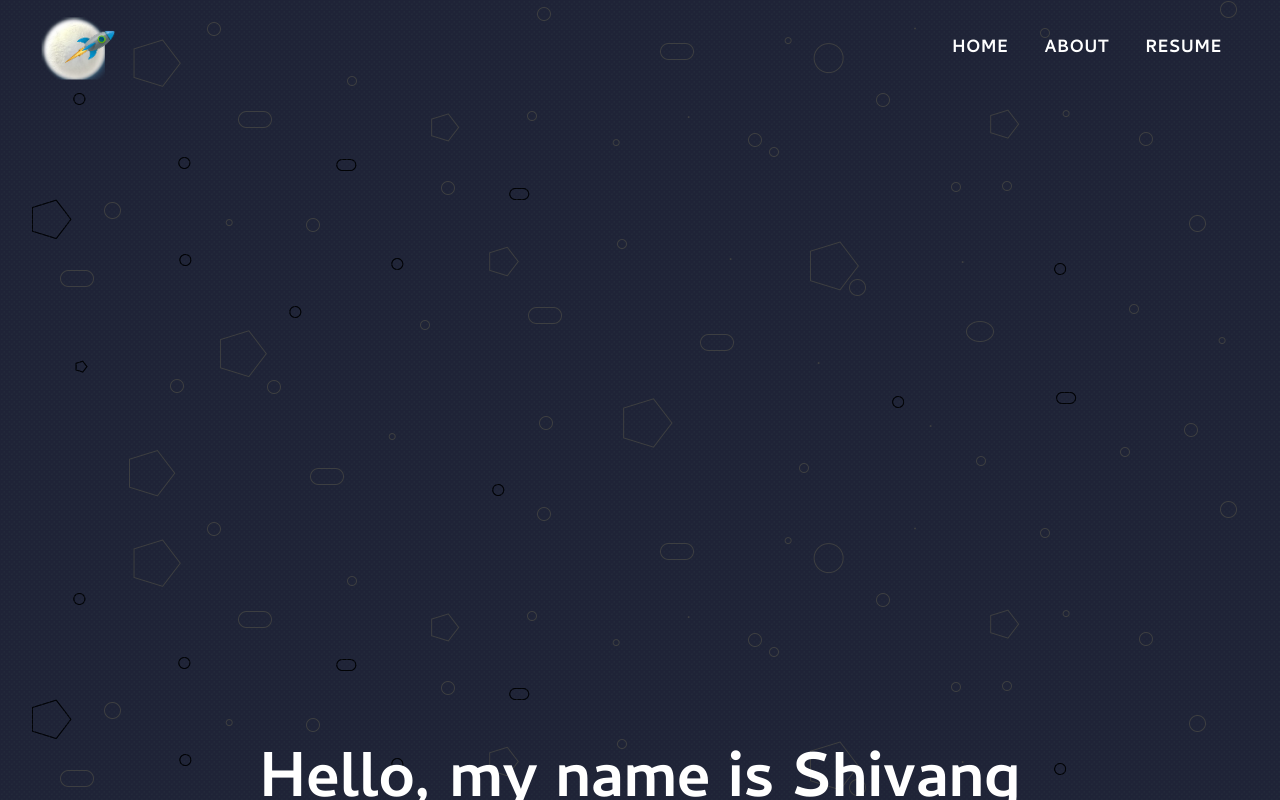
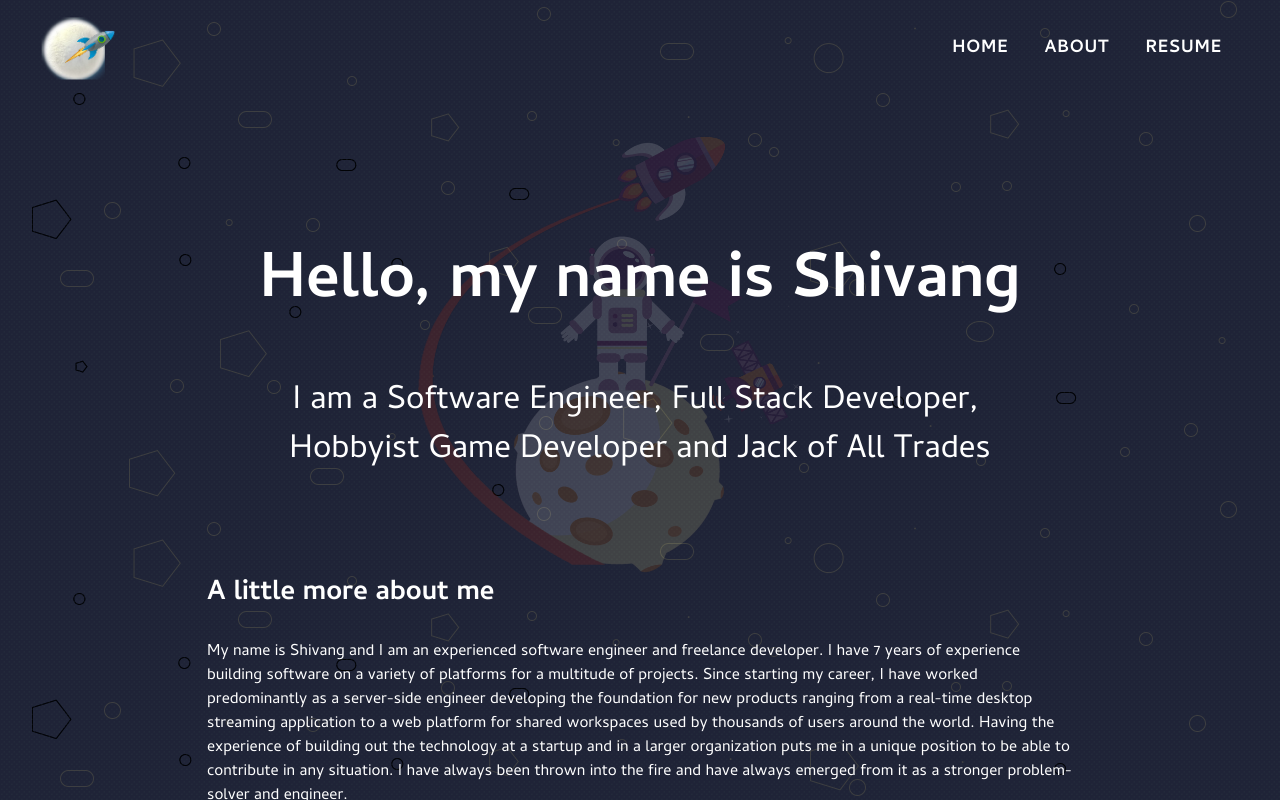
Before and after one commit to shivnaik5/Portfolio-Site, a Next.js app: page /about in a window 1280 px wide. Shown: the top 800 px of the page. Built offline with nearby package versions, Linux system fonts and the light colour scheme.

Commit message:
Update about page background image style.

```diff
--- a/pages/about.js
+++ b/pages/about.js
@@ -53,10 +53,10 @@ const About = () => {
     <BaseLayout>
       <BasePage className='about-page'>
         <Row className='mt-5'>
-          {/* <Col md='12' className='about-image'>
+          <Col md='12' className='about-image'>
             <img className='image' src='/images/about-bg-md.png'/>
-          </Col> */}
-          <div className='about-image' />
+          </Col>
+          {/* <div className='about-image' /> */}
         </Row>
         <Row className='mt-5'>
           <Col md='12'>
--- a/styles/pages/_about.scss
+++ b/styles/pages/_about.scss
@@ -43,16 +43,20 @@
     justify-content: center;
     align-items: center;
 
-    background-image: url('../../public/images/about-bg-md.png');
-    background-color: #cccccc; /* Used if the image is unavailable */
-    height: 500px; /* You must set a specified height */
-    background-position: center; /* Center the image */
-    background-repeat: no-repeat; /* Do not repeat the image */
-    background-size: cover; /* Resize the background image to cover the entire container */
+    // background-image: url('../../public/images/about-bg-md.png');
+    // background-color: #cccccc; /* Used if the image is unavailable */
+    // height: 500px; /* You must set a specified height */
+    // background-position: center; /* Center the image */
+    // background-repeat: no-repeat; /* Do not repeat the image */
+    // background-size: cover; /* Resize the background image to cover the entire container */
+    // position: absolute;
 
-    // .image {
-    //   height: 500px
-    // }
+    .image {
+      height: 500px;
+      position: absolute;
+      margin-top: 20em;
+      opacity: 15%;
+    }
   }
 
   .headline {
```
Also changed, not shown: public/images/about-bg-unfinished.png (added).
